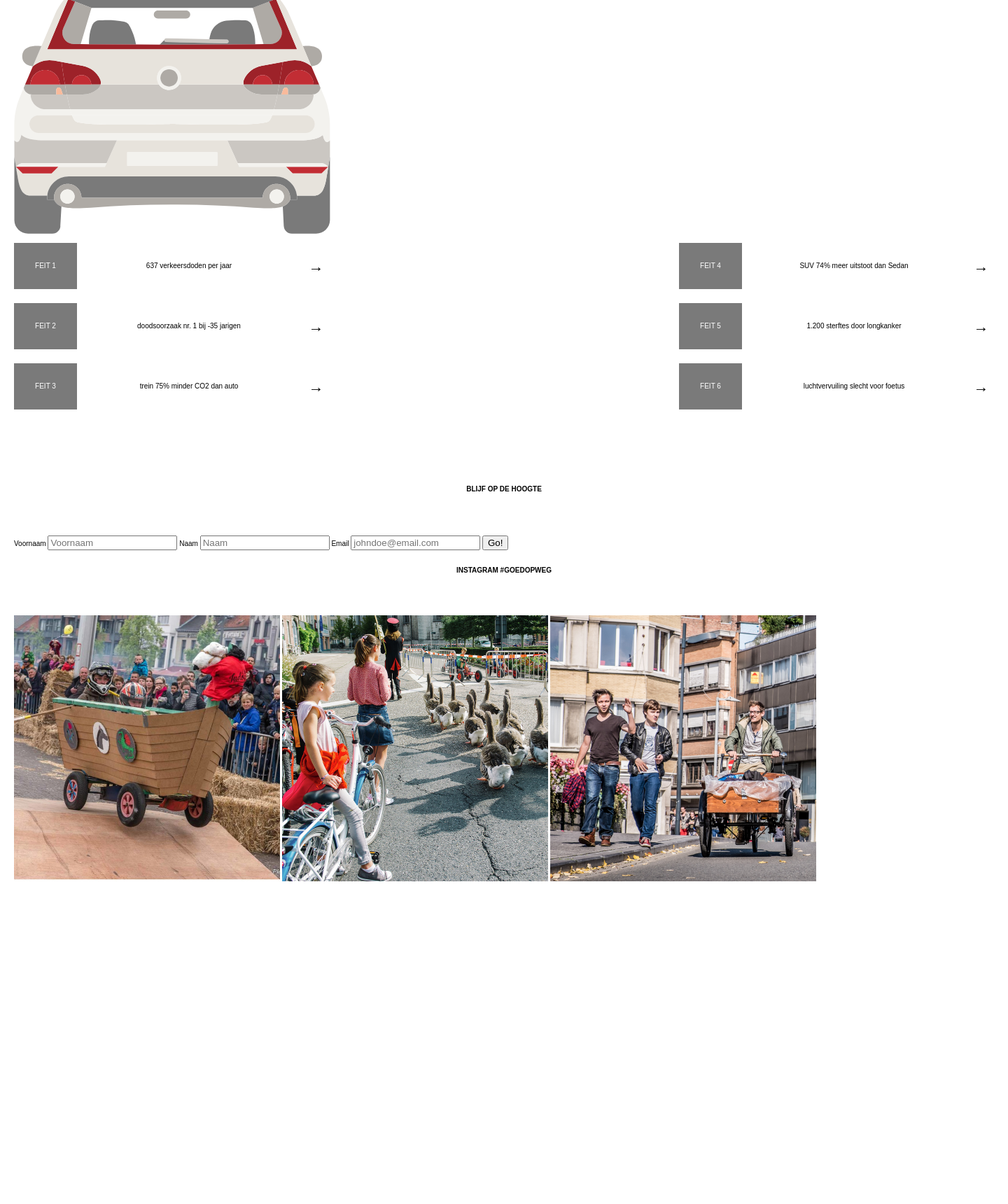
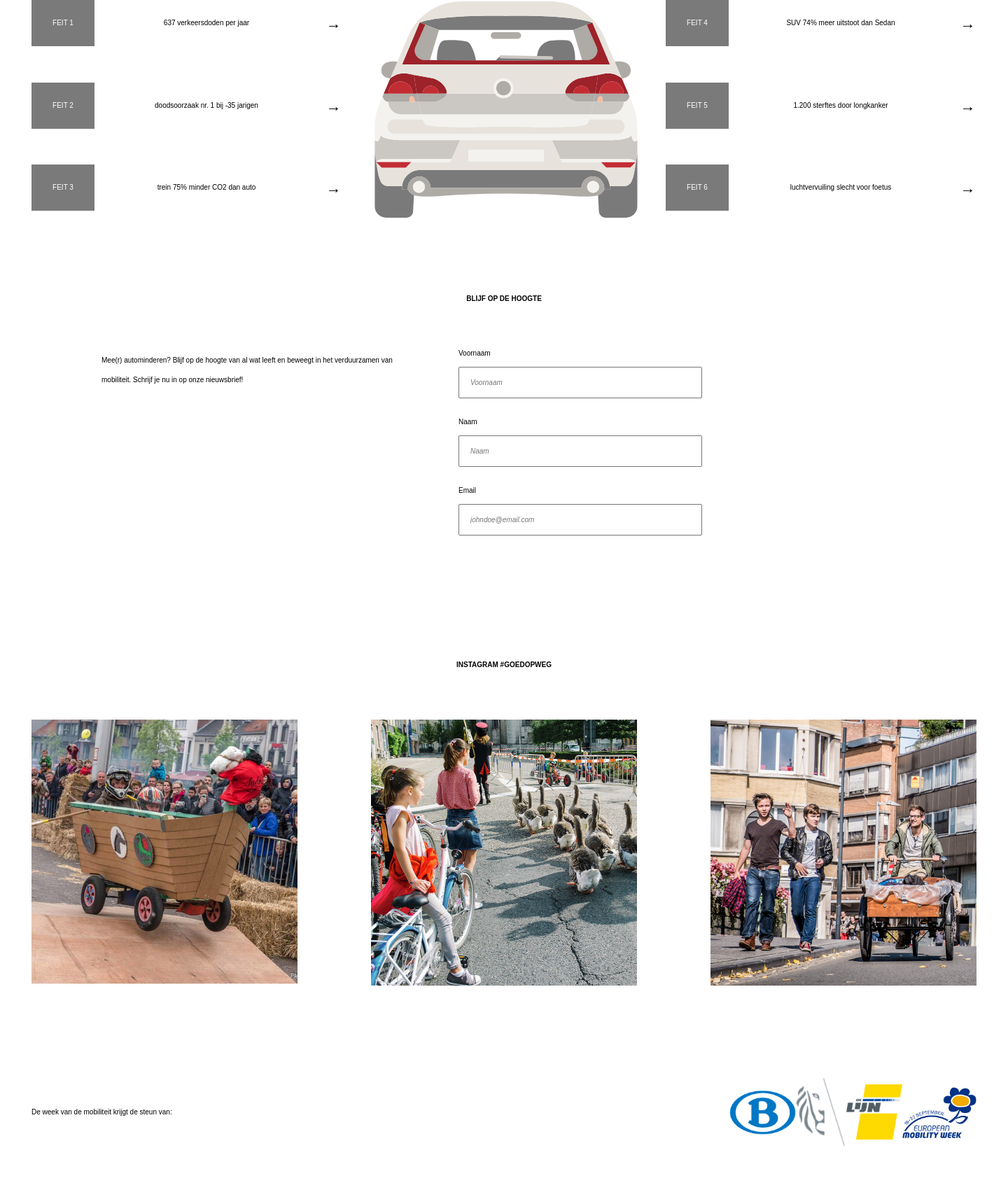
Before and after one commit to YvesRijckaert/MAIII_MOBI, a PHP site: page / in a window 1440 px wide. Shown: the part 2360-4080 px from the top of the page at 70% size. Before the commit the page ends 3619 px from the top, so only its background shows below. Run offline with PHP 8.4, Linux system fonts and the light colour scheme; some libraries are stand-ins or nearby versions.

Commit message:
More styling added to the homepage

```diff
--- a/src/css/style.css
+++ b/src/css/style.css
@@ -28,8 +28,12 @@ a {
 }
 
 .wrap {
-  width: 140rem;
+  width: 135rem;
   margin: 0 auto;
+}
+
+main {
+  min-height: calc(100vh - 45rem); /*for when there aren't many events but you still want the footer to stick to the bottom*/
 }
 
 .header {
@@ -264,9 +279,10 @@ a {
 
 .weetjes {
   display: grid;
-  grid-template: repeat(3, 1fr) / repeat(2, 1fr);
-  grid-row-gap: 2rem;
+  grid-template: repeat(3, min-content) / repeat(3, min-content);
+  grid-gap: 4rem;
   grid-auto-flow: column;
+  position: relative;
 }
 
 .weetje {
@@ -291,6 +307,12 @@ a {
 
 .weetje:nth-child(4), .weetje:nth-child(5), .weetje:nth-child(6) {
   justify-self: flex-end;
+  grid-column: 3;
+}
+
+.wistjes-image {
+  grid-column: 2;
+  grid-row: span 3;
 }
 
 .weetje::before {
@@ -321,9 +343,136 @@ a {
   background-position-x: 1.4rem;
 }
 
+/* newsletter */
+
+.newsletter {
+  background-image: linear-gradient(var(--light-yellow) 37rem, transparent  0);
+  background-position: 39rem 1.5rem;
+  background-repeat: no-repeat;
+}
+
+.newsletter-content {
+  display: flex;
+  justify-content: flex-start;
+  margin-left: 10rem;
+}
+
+.newsletter-content form {
+  display: flex;
+  flex-direction: column;
+  margin-left: 5rem;
+  width: 34.8rem;
+}
+
+.newsletter-info {
+  width: 46rem;
+}
+
+.newsletter-input {
+  height: 4.5rem;
+  font-size: var(--font-size-bodycopy);
+  padding-left: 1.5rem;
+}
+
+.form-field {
+  display: flex;
+  flex-direction: column;
+}
+
+.form-field:not(:first-child) {
+  padding-top: 2rem;
+}
+
+.form-field label {
+  font-size: var(--font-size-subtitle);
+  padding-bottom: .5rem;
+}
+
+.newsletter-input::placeholder {
+  font-size: var(--font-size-bodycopy);
+  font-style: italic;
+}
+
+.submit-button {
+  border: none;
+  align-self: flex-end;
+  font-size: var(--font-size-subitle);
+}
+
+/* instagram section */
+
+.instagram {
+  margin-top: 10rem;
+  margin-bottom: 5rem;
+}
+
+.instagram-content {
+  display: grid;
+  grid-template: 8.5fr 1fr / repeat(3, 1fr);
+  grid-row-gap: 2rem;
+  justify-items: center;
+  align-items: center;
+}
+
+.instagram-content .image:nth-child(1) {
+  justify-self: start;
+}
+
+.instagram-content .image:nth-child(3) {
+  justify-self: end;
+}
+
+.instagram-content .button {
+  grid-column: 2;
+  justify-self: center;
+}
+
+/* sponsors section */
+
+.sponsors {
+  margin-bottom: 5rem;
+}
+
+.sponsors-text {
+  font-size: var(--font-size-subtitle);
+}
+
+.sponsors-content {
+  display: flex;
+  justify-content: space-between;
+  align-items: center;
+}
+
+.sponsors-images {
+  display: flex;
+  align-items: center;
+}
+
+/* footer */
+
+footer {
+  height: 15.5rem;
+  background-color: var(--dark-green);
+}
+
+footer .wrap {
+  height: 100%;
+  display: flex;
+  justify-content: space-between;
+  align-items: center;
+}
+
+.footer-text {
+  color: white;
+}
+
+.social {
+  display: flex;
+  width: 15rem;
+  justify-content: space-between;
+  align-items: center;
+}
 /* @apply --my-borders; /* apply om een set declaraties toe te passen */
-
-/* width: calc(100% - 10rem); */
 
 /* @custom-media --only-medium-screen (width >= 500px) and (width <= 1200px); */
 
--- a/src/view/events/events.php
+++ b/src/view/events/events.php
@@ -1,3 +1,4 @@
+<main>
 <section>
   <form class="filter-tag" action="?page=events" method="post">
     <input type="radio" name="datum" value="alles" checked/>
--- a/src/view/layout.php
+++ b/src/view/layout.php
@@ -47,7 +47,38 @@
         </div>
       </header>
     <?php echo $content; ?>
+  </main>
+  <section class="sponsors">
+    <div class="wrap">
+      <header>
+        <h2 class="hide">Sponsors</h2>
+      </header>
+      <div class="sponsors-content">
+        <p class="sponsors-text">De week van de mobiliteit krijgt de steun van:</p>
+        <div class="sponsors-images">
+          <img src="assets/img/nmbs-logo.jpg" alt="Nmbs logo" width="95" height="64" />
+          <img src="assets/img/vlaanderen-logo.jpg" alt="Vlaanderen logo" width="71" height="98" />
+          <img src="assets/img/delijn-logo.jpg" alt="Delijn logo" width="81" height="80" />    <img src="assets/img/european-logo.jpg" alt="European mobility week logo" width="106" height="73" />
+        </div>
+      </div>
+    </div>
+  </section>
     <footer>
+      <div class="wrap">
+        <p class="footer-text">Copyright Week Van De Mobiliteit</p>
+        <div class="social">
+          <a target="_blank" href="https://www.instagram.com/weekvandemobiliteit/">
+            <img src="./assets/img/instagram.svg" title="instagram" alt="instagram icon" width="40" height="40"/>
+          </a>
+          <a target="_blank" href="https://twitter.com/week_mobiliteit">
+            <img src="./assets/img/twitter.svg" title="twitter" alt="twitter icon" width="40" height="40"/>
+          </a>
+          <a target="_blank" href="https://www.facebook.com/Weekvandemobiliteit/">
+            <img src="./assets/img/facebook.svg" title="facebook" alt="facebook icon" width="40" heyight="40"/>
+          </a>
+        </div>
+        <p class="footer-text">Major 3 Yves Rijckaert</p>
+      </div>
     </footer>
     <?php echo $js;?>
   </body>
--- a/src/view/pages/index.php
+++ b/src/view/pages/index.php
@@ -7,10 +7,14 @@
       <header class="about-header">
         <h2 class="section-title">Week van de mobiliteit?</h2>
       </header>
+      <div class="about-content">
         <img class="about-image" height="434" width="578" src="assets/img/vrouwen-markt-fiets.jpg" alt="Vrouwen op de markt met hun fiets" />
         <p class="about-text">Elk jaar zet de Week van de Mobiliteit (16 – 22 september) Vlaanderen #goedopweg om mee(r) te autominderen. Tal van acties tijdens de Week doen ons stil staan bij ons verplaatsingsgedrag en laten proeven van de alternatieven. Want wie de overstap maakt ontdekt zelf de voordelen van het stappen, trappen, trein/tram/bus of autodelen.</p>
+      </div>
+      <div class="about-buttons">
         <a class="button" href="#">vorige edities</a>
         <a class="button" href="#">&#35;goedopweg</a>
+      </div>
     </div>
   </section>
 
@@ -19,7 +23,7 @@
       <header>
         <h2 class="section-title">In de kijker</h2>
       </header>
-      <article class="uitgelicht-content">
+      <div class="uitgelicht-content">
         <picture class="uitgelicht-image">
           <img height="434" width="578" src="assets/img/man-fiets.jpg" alt="Man fietst aan het MAS in Antwerpen" />
         </picture>
@@ -29,7 +33,7 @@
           <a data-date="Do 19" class="uitgelicht-event" href="#">Bike Brussels</a>
           <a class="button" href="index.php?page=events">alle activiteiten</a>
         </div>
-      </article>
+      </div>
     </div>
   </section>
 
@@ -38,12 +42,15 @@
       <header>
         <h2 class="section-title">Organiseer mee</h2>
       </header>
-      <article class="organiseer-content">
+      <div class="organiseer-content">
         <picture class="organiseer-image">
           <img class="image" height="434" width="578" src="assets/img/meisje-schmink.jpg" alt="Meisje wordt geschminkt" />
         </picture>
+        <div class="organiseer-bodycopy">
           <p class="organiseer-text">Registreer jouw mobiliteitsactie. Zo kunnen we je initiatief mee promoten en brengen we de dynamiek voor duurzame mobiliteit tijdens de Week hier in beeld. Want samen zijn we #goedopweg! Trouwens, we hebben ook leuk kant-en-klaar promotiemateriaal voor je klaar!</p>
-      </article>
+          <a class="button" href="#">nu inschrijven</a>
+        </div>
+      </div>
     </div>
   </section>
 
@@ -52,8 +59,6 @@
       <header>
         <h2 class="section-title">Wistjedatjes</h2>
       </header>
-      <article class="wistjes-content">
-        <img class="wistjes-image" height="376" width="452" src="assets/img/auto.svg" alt="Een auto" />
         <div class="weetjes">
           <a data-count="feit 1" class="weetje" href="#">637 verkeersdoden per jaar</a>
           <a data-count="feit 2" class="weetje" href="#">doodsoorzaak nr. 1 bij -35 jarigen</a>
@@ -61,8 +66,8 @@
           <a data-count="feit 4" class="weetje" href="#">SUV 74&#37; meer uitstoot dan Sedan</a>
           <a data-count="feit 5" class="weetje" href="#">1.200 sterftes door longkanker</a>
           <a data-count="feit 6" class="weetje" href="#">luchtvervuiling slecht voor foetus</a>
+          <img class="wistjes-image" height="313" width="376" src="assets/img/auto.svg" alt="Een auto" />
         </div>
-      </article>
     </div>
   </section>
 
@@ -71,19 +76,27 @@
       <header>
         <h2 class="section-title">Blijf op de hoogte</h2>
       </header>
+      <div class="newsletter-content">
+        <p class="newsletter-info">Mee(r) autominderen? Blijf op de hoogte van al wat leeft en beweegt in het verduurzamen van mobiliteit. Schrijf je nu in op onze nieuwsbrief!</p>
         <form action="index.php" method="post">
+          <div class="form-field">
             <label for="voornaam">Voornaam</label>
             <input class='newsletter-input' type='name' id="voornaam" name='voornaam' placeholder='Voornaam' required />
-
+          </div>
+          <div class="form-field">
             <label for="naam">Naam</label>
             <input class='newsletter-input' type='name' id="naam" name='naam' placeholder='Naam' required />
-
+          </div>
+          <div class="form-field">
             <label for="email">Email</label>
             <input class='newsletter-input' type='email' id="email" name='email' placeholder='johndoe@email.com' required />
-
-        <input class='submit-button' type="submit" value="Go!"/>
+          </div>
+          <div class="form-field">
+            <input class='button submit-button' type="submit" value="bevestig"/>
+          </div>
           <p class="error"></p>
         </form>
+      </div>
     </div>
   </section>
 
@@ -92,9 +105,11 @@
       <header>
         <h2 class="section-title">Instagram &#35;goedopweg</h2>
       </header>
+      <div class="instagram-content">
         <img class="image" height="380" width="380" src="assets/img/zeepkistenrace.jpg" alt="Zeepkistenrace" />
         <img class="image" height="380" width="380" src="assets/img/ganzen.jpg" alt="Meisjes voederen ganzen" />
         <img class="image" height="380" width="380" src="assets/img/bakfiets.jpg" alt="Man met bakfiets" />
+        <a target="_blank" class="button" href="https://www.instagram.com/weekvandemobiliteit/">Volg ons op instagram</a>
+      </div>
     </div>
   </section>
-</main>
```
Also changed, not shown: other parts of src/css/style.css (+28 -17 lines), src/assets/img/delijn-logo.jpg (added), src/assets/img/european-logo.jpg (added), src/assets/img/facebook.svg (added), src/assets/img/instagram.svg (added), src/assets/img/nmbs-logo.jpg (added), src/assets/img/twitter.svg (added), src/assets/img/vlaanderen-logo.jpg (added). Lines whose indentation alone changed are shown as unchanged.
